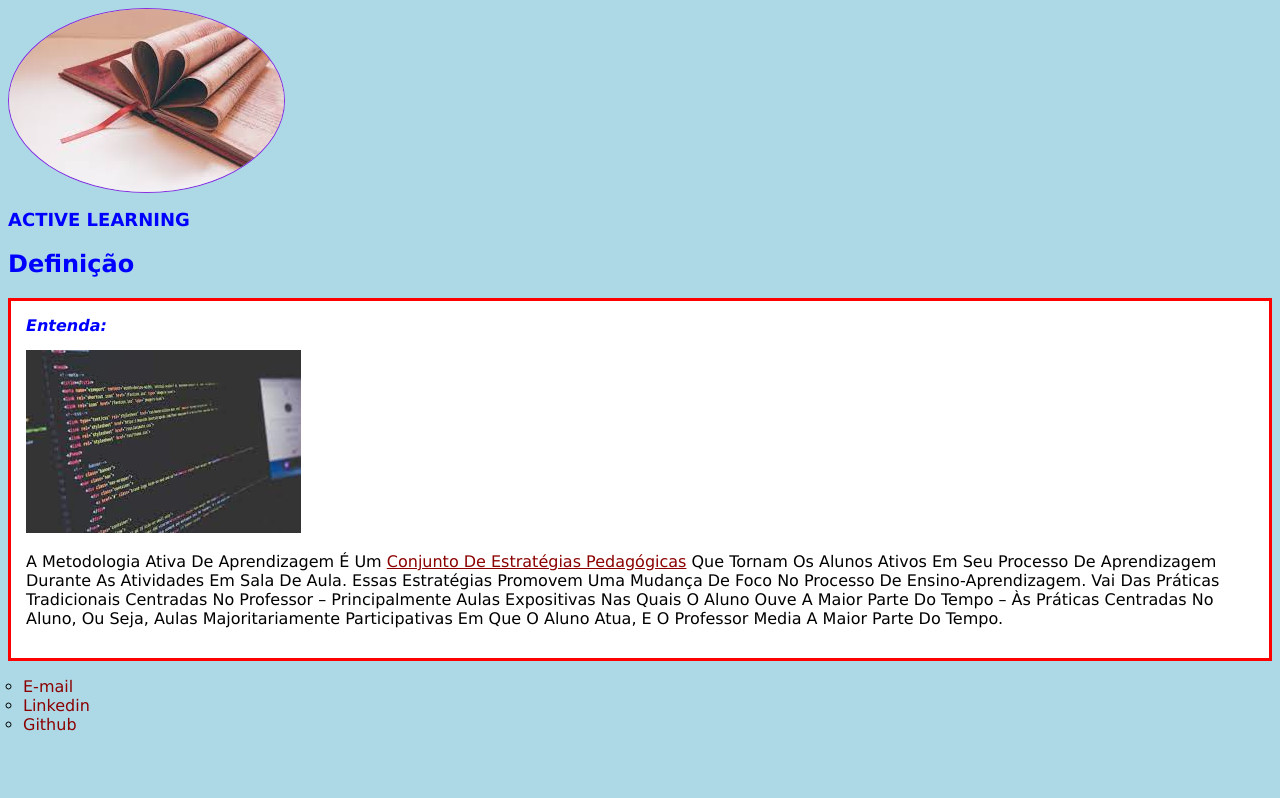
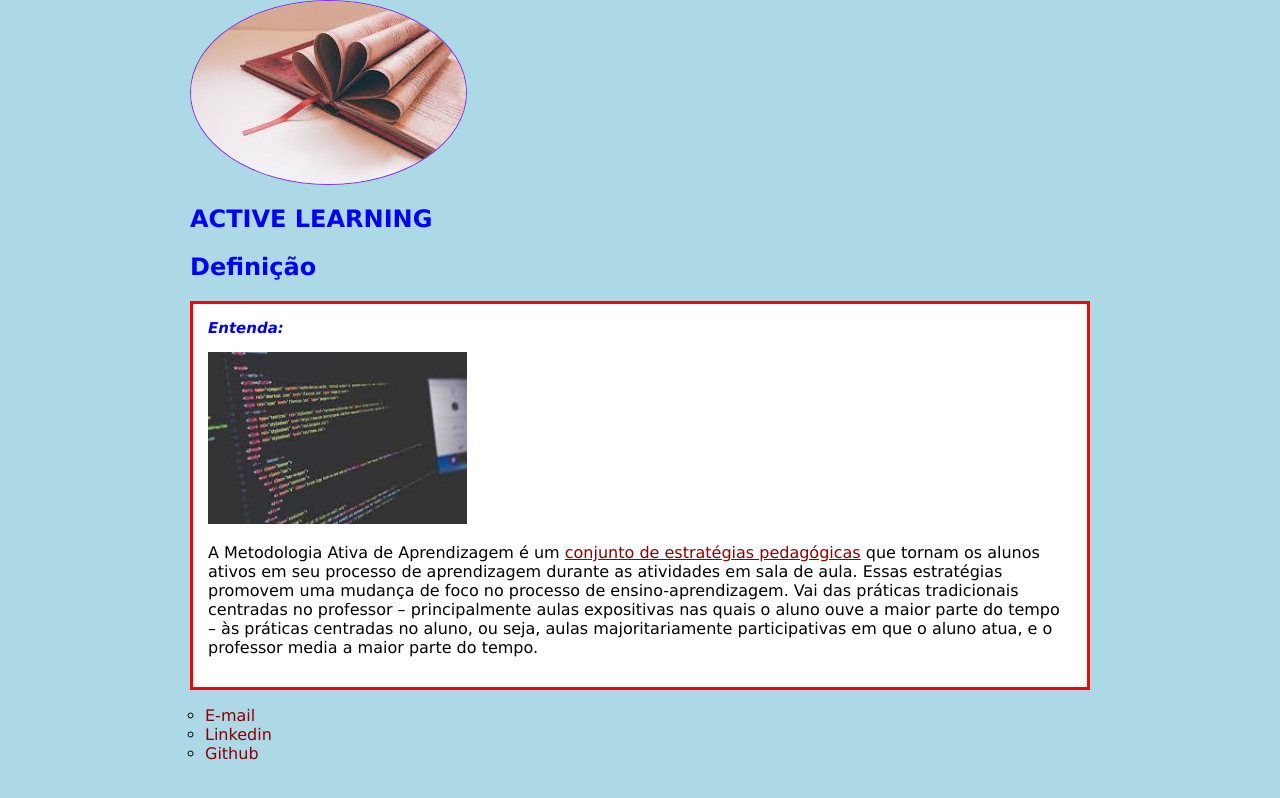
Before and after one commit to VivianeDSC/Curso-html, a plain HTML site: page index.html in a window 1280 px wide. Drawn offline with Linux system fonts and the light colour scheme.

Commit message:
atualizado2

```diff
--- a/style.css
+++ b/style.css
@@ -1,6 +1,8 @@
 body {
     background: lightblue;
     font-family: Verdana, arial;
+    max-width: 900px;
+    margin: auto;
 }
 
 .photo {
@@ -12,7 +14,7 @@ body {
 }
 
 #title {
-    font-size: large;
+    font-size: x-large;
     text-transform: uppercase;
 }
 
@@ -21,7 +23,7 @@ a {
     color: darkred;
 }
 .post_title {
-    font-size: 16px;
+    font-size: 15px;
     font-style: italic;
     margin: 0;
     margin-bottom: 15px;
@@ -38,10 +40,11 @@ a {
     margin: 0;
     margin-bottom: 15px;
     border-radius: 7px;
-    text-transform: capitalize;
+    text-align: left;
 }
 .post_image {
     margin-bottom: 15px;
+    width: 30%;
 }
 .contact_list {
     list-style-type: circle;
```
